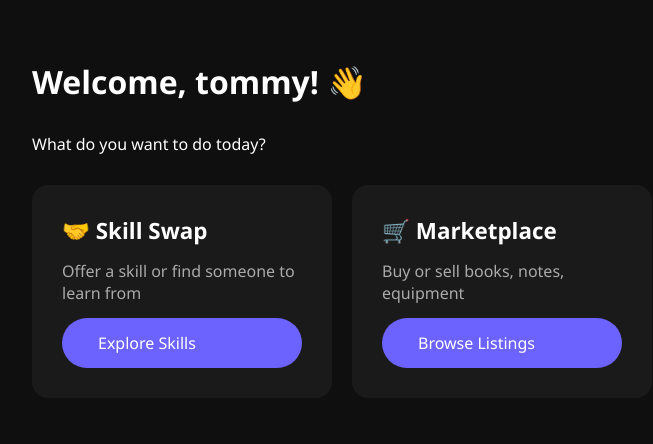
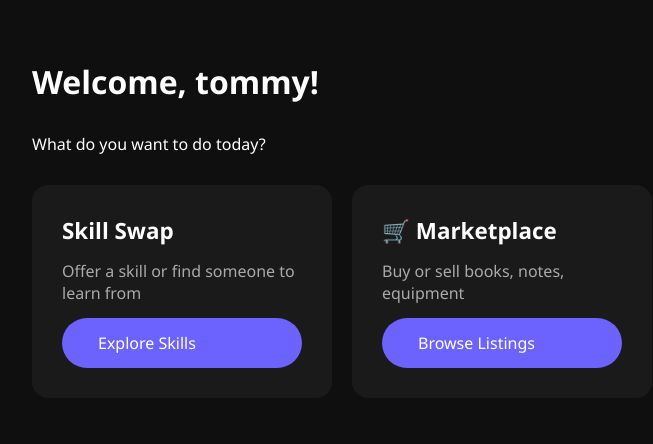
Before and after one commit to Rihana010/CampusX, a Flask app: page /dashboard in a window 1280 px wide. Shown: the part 79-523 px from the top of the page, without its empty margins (8-661 px from the left). Run offline with Flask 3, Linux system fonts and the light colour scheme; a user stored in the database is signed in.

Commit message:
CampusX initial commit

```diff
--- a/templates/dashboard.html
+++ b/templates/dashboard.html
@@ -19,11 +19,11 @@
     </nav>
 
     <section class="dashboard">
-        <h2>Welcome, {{ name }}! 👋</h2>
+        <h2>Welcome, {{ name }}! </h2>
         <p>What do you want to do today?</p>
         <div class="dashboard-cards">
             <div class="card">
-                <h3>🤝 Skill Swap</h3>
+                <h3> Skill Swap</h3>
                 <p>Offer a skill or find someone to learn from</p>
                 <a href="/skills" class="btn">Explore Skills</a>
             </div>
--- a/templates/marketplace.html
+++ b/templates/marketplace.html
@@ -47,13 +47,13 @@
                     <h4>{{ item.title }}</h4>
                     <p>{{ item.description }}</p>
                     <div class="listing-footer">
-                        <span class="user-name">👤 {{ item.name }} — {{ item.department }}</span>
+                        <span class="user-name"> {{ item.name }} — {{ item.department }}</span>
                         <a href="mailto:{{ item.email }}" class="btn small">Contact Seller</a>
                     </div>
                 </div>
                 {% endfor %}
             {% else %}
-                <p class="empty">No listings yet — be the first! 👆</p>
+                <p class="empty">No listings yet — be the first! </p>
             {% endif %}
         </div>
     </section>
--- a/templates/skills.html
+++ b/templates/skills.html
@@ -20,7 +20,7 @@
 
     <section class="page-container">
         <div class="page-header">
-            <h2>🤝 Skill Swap</h2>
+            <h2> Skill Swap</h2>
             <p>Offer a skill, find someone to learn from</p>
         </div>
 
```
